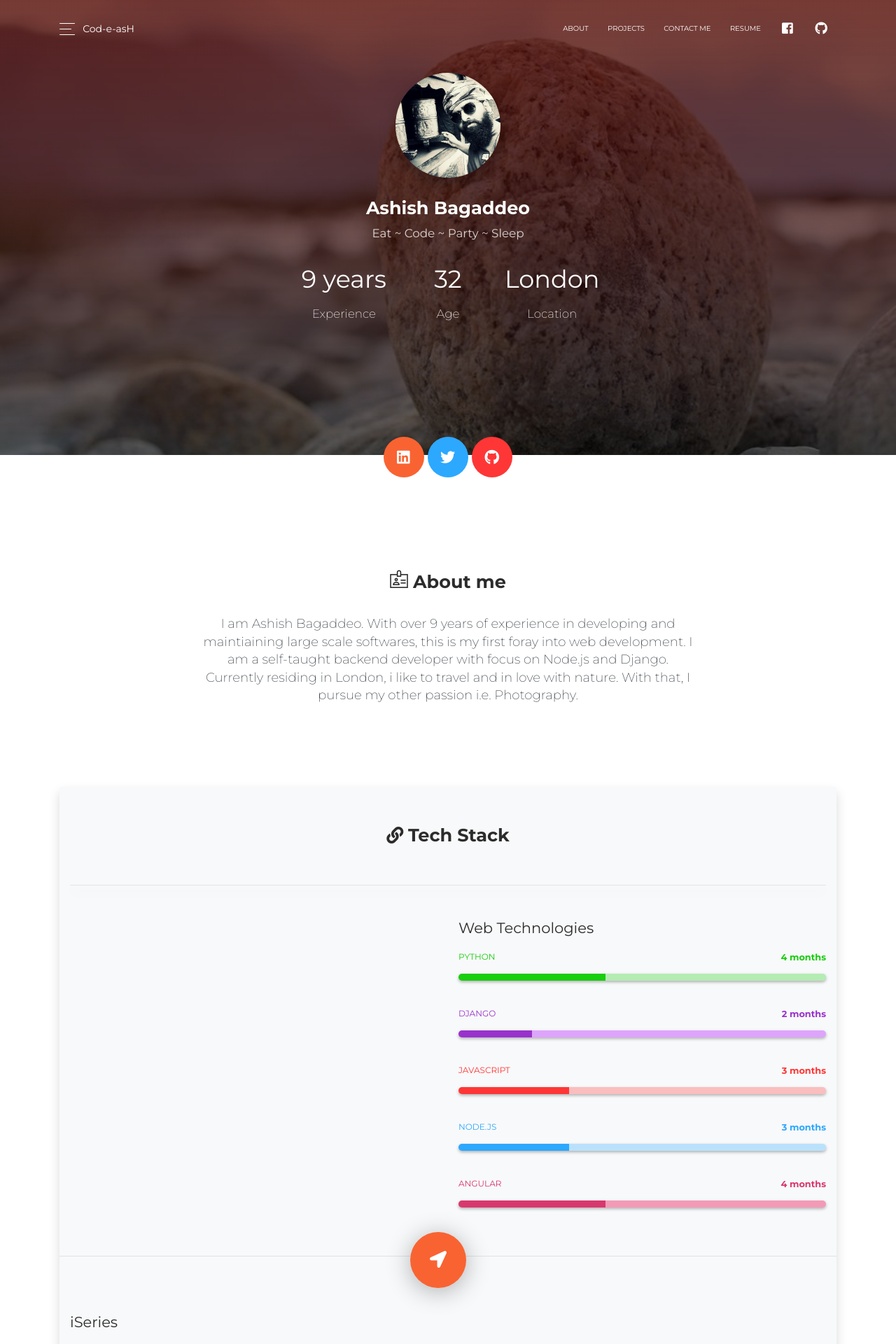
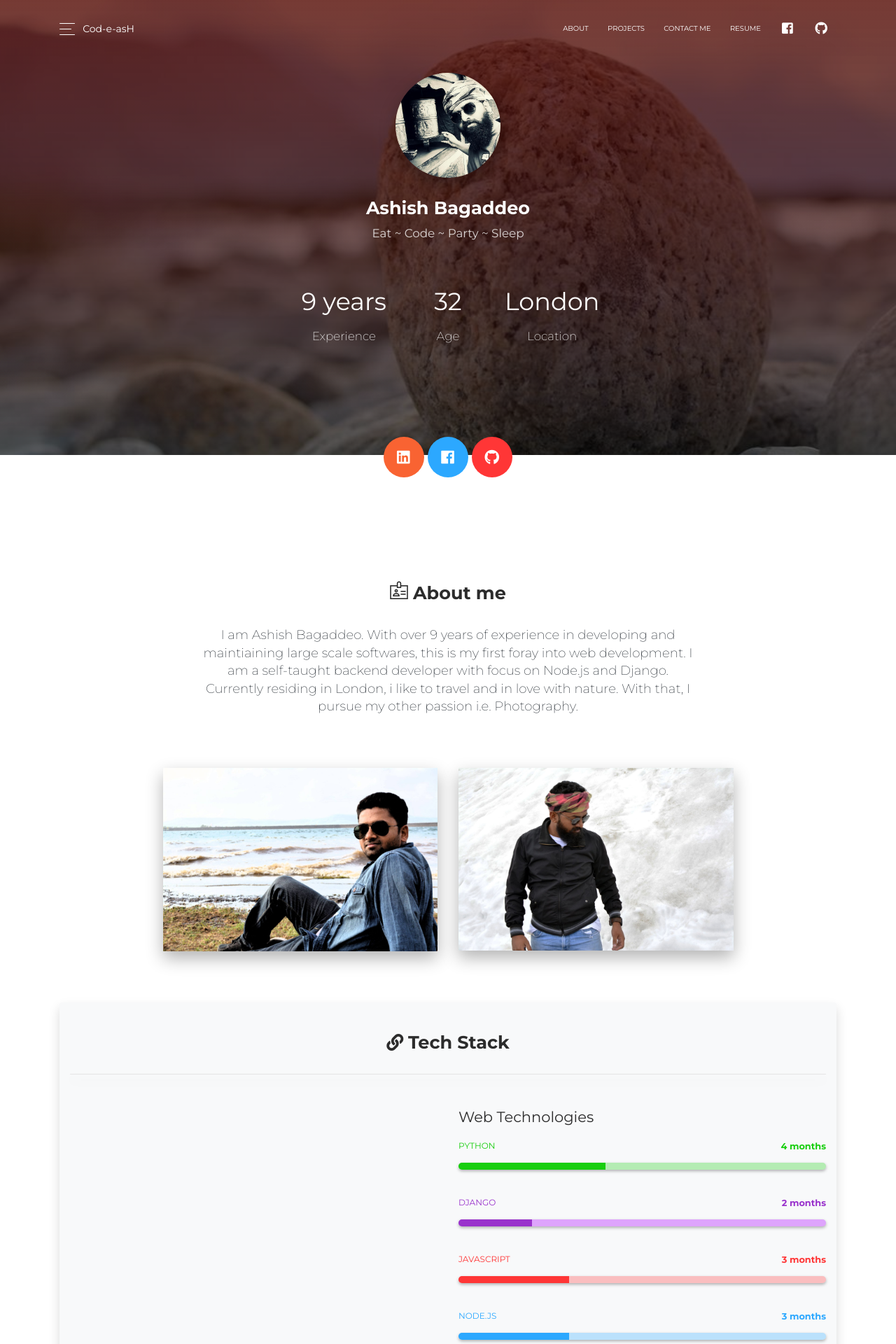
Before and after one commit to cod-e-ash/cod-e-ash, a Django app: page / in a window 1280 px wide. Shown: the top 1920 px of the page at 70% size. Run offline with Django 3.2, Linux system fonts and the light colour scheme; some libraries are stand-ins or nearby versions.

Commit message:
Reformatted Contact Me and About

```diff
--- a/codeash/assets/css/ash-custom.css
+++ b/codeash/assets/css/ash-custom.css
@@ -1,3 +1,35 @@
+body {
+    min-width: 480px;
+}
+.input-group .form-control {
+    background: transparent;
+    /* background-color: rgba(255, 255, 255, 0.527) !important; */
+    font-size: 15px;
+}
+
+.input-group .input-group-text {
+    background: transparent;
+    /* background-color: rgba(255, 255, 255, 0.527) !important; */
+}
+
+.input-group-focus {
+    /* background: transparent; */
+    border-radius: 30px;
+    background-color: rgba(255, 255, 255, 0.5) !important;
+    color: rgb(50, 92, 168);
+    font-weight: bolder;
+}
+
+textarea .form-control {
+    background: transparent;
+}
+
+textarea:focus {
+    border-radius: 10px;
+    background-color: rgba(255, 255, 255, 0.5) !important;
+    color: rgb(182, 141, 141);
+}
+
 
 .profile-page .page-header {
     min-height: 650px;
--- a/templates/pages/about.html
+++ b/templates/pages/about.html
@@ -16,5 +16,4 @@
         </div>
     </div>
 </div>
-
 {% endblock %}
--- a/templates/pages/index.html
+++ b/templates/pages/index.html
@@ -63,8 +63,8 @@
         <img src="static/img/ashish_profile.jpg" alt="">
       </div>
       <h3 class="title">Ashish Bagaddeo</h3>
-      <p class="category font-weight-normal"> Eat ~ Code ~ Party ~ Sleep </p>
-      <div class="content">
+      <p class="category font-weight-normal mb-2"> Eat ~ Code ~ Party ~ Sleep </p>
+      <div class="content mt-5">
         <div class="social-description">
           <h2>9 years</h2>
           <p>Experience</p>
@@ -82,29 +82,42 @@
   </div>
   <div class="section" data-spy="scroll" data-target="#mynavbar" data-offset="0">
     <div class="container">
-      <div class="button-container">
-        <a href="#button" class="btn btn-primary btn-round btn-lg btn-icon" rel="tooltip" title="Check put my profile on LinkedIn">
+      <div class="button-container mb-2">
+        <a href="https://www.linkedin.com/in/ashish-bagaddeo-48425278/" class="btn btn-primary btn-round btn-lg btn-icon" rel="tooltip" title="Check put my profile on LinkedIn">
           <i class="fab fa-linkedin"></i>
         </a>
-        <a href="#button" class="btn btn-info btn-round btn-lg btn-icon" rel="tooltip" title="Follow me on Twitter">
-          <i class="fab fa-twitter"></i>
+        <a href="https://facebook.com/crashish" class="btn btn-info btn-round btn-lg btn-icon" rel="tooltip" title="Like me on Facebook">
+          <i class="fab fa-facebook"></i>
         </a>
-        <a href="#button" class="btn btn-danger btn-round btn-lg btn-icon" rel="tooltip" title="Checkout my Github repo">
+        <a href="https://github.com/cod-e-ash" class="btn btn-danger btn-round btn-lg btn-icon" rel="tooltip" title="Checkout my Github repo">
           <i class="fab fa-github"></i>
         </a>
       </div>
-      <div class="container p-5 mt-5" id="about">
-        <h3 class="title" id="about"><i class="now-ui-icons business_badge"></i> About me</h3>
+      <div class="p-1" id="about"></div>
+      <div class="container p-5 mt-5">
+        <h3 class="title"><i class="now-ui-icons business_badge"></i> About me</h3>
         <h5 class="description text-dark">I am Ashish Bagaddeo. With over 9 years of experience in developing and
           maintiaining large scale softwares, this is my first foray into web development. I am a self-taught backend
           developer with focus on Node.js and
           Django. Currently residing in London, i like to travel and in love with nature. With that, I pursue my other
           passion
           i.e. Photography.</h5>
+          <div class="tab-pane" id="messages" role="tabpanel">
+              <div class="col-md-10 ml-auto mr-auto">
+                <div class="row collections">
+                  <div class="col-md-6">
+                    <img src="static/img/ashish_2.jpg" alt="" class="img-raised">
+                  </div>
+                  <div class="col-md-6">
+                    <img src="static/img/ashish_1.jpg" alt="" class="img-raised">
+                  </div>
+                </div>
+              </div>
+            </div>
       </div>
       <div class="container shadow bg-light rounded">
         <div class="title skill-header bg-light">
-          <h3 class="h3 font-weight-bold">
+          <h3 class="h3 font-weight-bold" style="margin: -12px">
             <a class="skill-arrow">
               <i class="fa fa-link"></i>
             </a>
@@ -369,12 +382,18 @@
       </div>
     </div>
   </div>
-  <hr>
-  <div class="section section-contact-us text-center">
+  <div class="section section-signup" style="background-image: url('static/img/bg10.jpg'); background-size: cover; background-position: top center; min-height: 780px;">
+    <!-- <div class="section section-contact-us text-center"> -->
     <div class="container" id="contact">
       <h2 class="title">Contact Me?</h2>
-      <p class="description">Enter the details below and I will get back to you.</p>
+      <p class="description font-weight-normal">Enter the details below and I will get back to you.</p>
       <div class="row">
+        <div class="col-lg-4 text-center p-2 ml-auto mr-auto mt-1">
+          <span>reach me at </span><h5 class="h5 text-lowercase font-weight-bold">ashish@bagaddeo.com</h5>
+        </div>
+        <div class="d-lg-none d-xl-none col-12 text-center p-2 mb-3 ml-auto mr-auto mt-1">
+            <h6 class="h6">OR </h6>
+          </div>
         <div class="col-lg-6 text-center col-md-8 ml-auto mr-auto">
           <div class="input-group input-lg">
             <div class="input-group-prepend">
```
Also changed, not shown: other parts of templates/pages/index.html (+11 -11 lines), static/css/ash-custom.css (+28 -16 lines), codeash/assets/img/ashish_1.jpg (added), codeash/assets/img/ashish_2.jpg (added), 8 other files.
